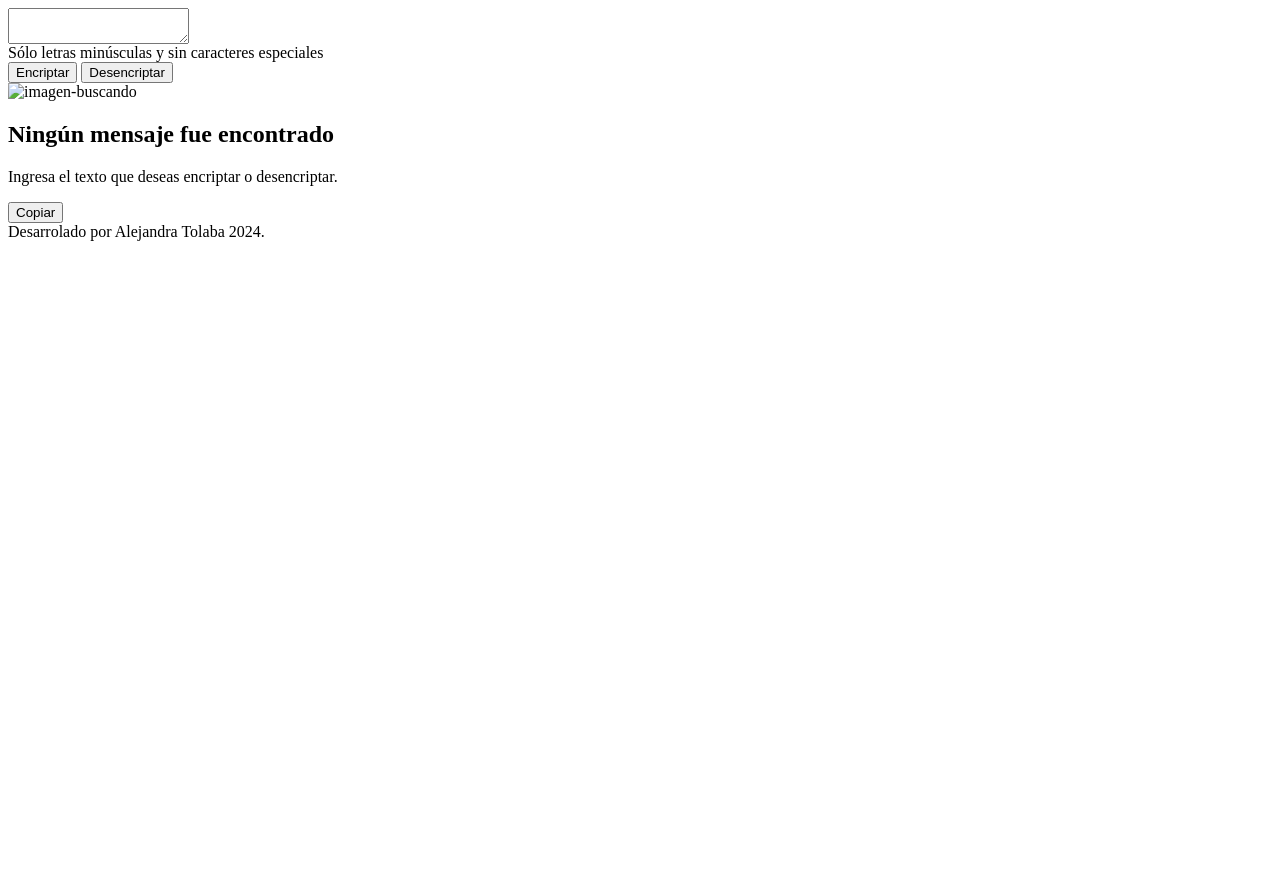
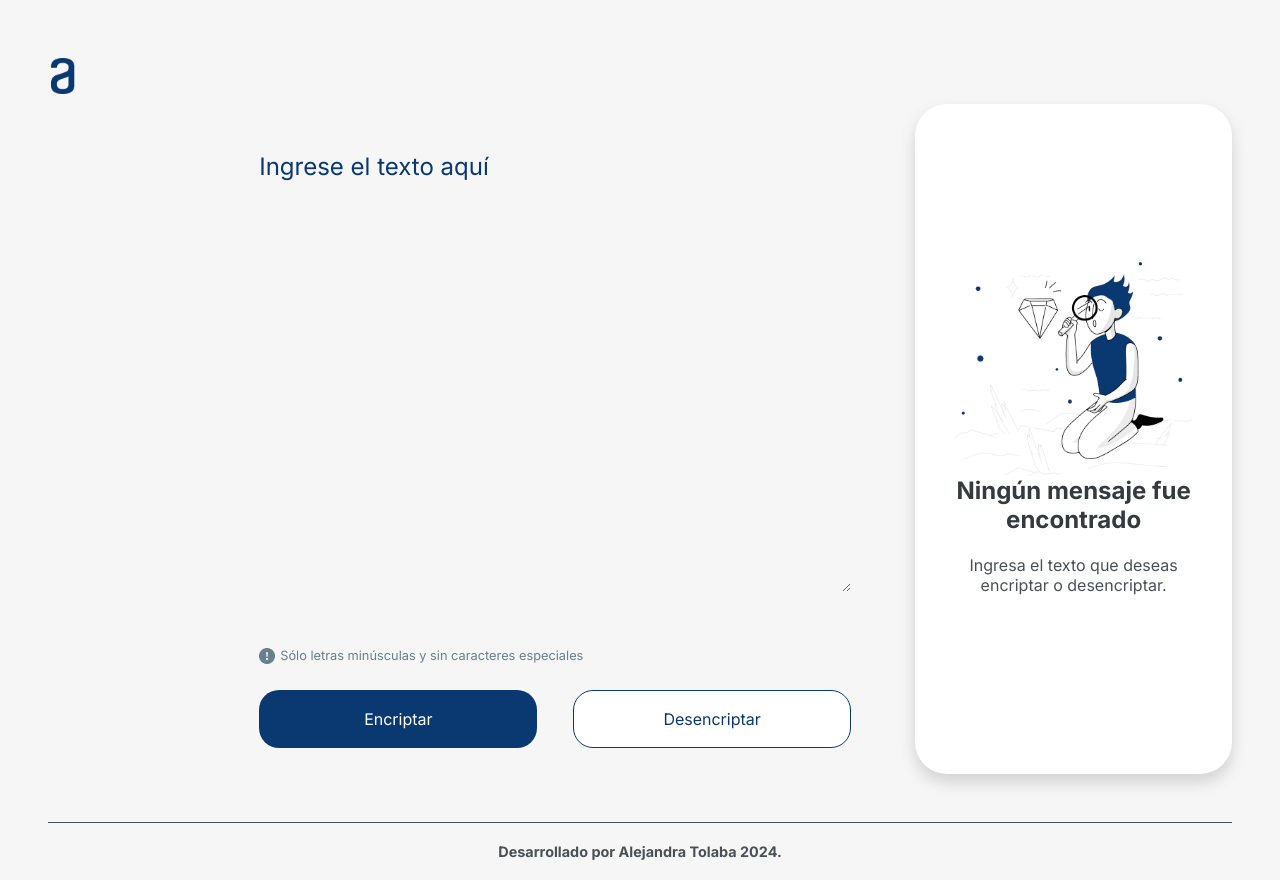
Before and after one commit to AlejandraTolaba/encriptador, a plain HTML site: page index.html in a window 1280 px wide. Before the commit the page ends 800 px from the top, so only its background shows below. Drawn offline with Linux system fonts and the light colour scheme.

Commit message:
add styles

```diff
--- a/index.html
+++ b/index.html
@@ -3,35 +3,40 @@
     <meta charset="UTF-8">
     <meta name="viewport" content="width=device-width, initial-scale=1.0">
     <title>Encriptador</title>
+
+    <!-- Estilos -->
+    <link rel="stylesheet" href="main.css">
+
 </head>
 <body>
-    <header>
-
+    <header class="contenedor__logo">
+        <img src="imagenes/Logo.png" alt="logo" class="logo">
     </header>
-    <main>
-        <section>
-            <textarea></textarea>
-            <div>
-                <span>Sólo letras minúsculas y sin caracteres especiales</span>
+    <main class="contenedor__principal">
+        <section class="contenedor__texto">
+            <textarea class="contenido__texto" placeholder="Ingrese el texto aquí"></textarea>
+            <div class="contenedor__mensaje__validacion">
+                <img src="imagenes/bi_exclamation-circle-fill.png" alt="signo-exclamacion">
+                <span class="contenido__mensaje__validacion">Sólo letras minúsculas y sin caracteres especiales</span>
             </div>
-            <div>
-                <button type="button">Encriptar</button>
-                <button type="button">Desencriptar</button>
+            <div class="contenedor__botones">
+                <button type="button" class="boton__encriptar">Encriptar</button>
+                <button type="button" class="boton__desencriptar">Desencriptar</button>
             </div>
         </section>
-        <section>
-            <div>
-                <img src="imagenes/Muñeco.png" alt="imagen-buscando">
-                <h2>Ningún mensaje fue encontrado</h2>
-                <p>Ingresa el texto que deseas encriptar o desencriptar.</p>
+        <section class="contenedor__presentacion__texto">
+            <div class="contenido__presentacion__texto">
+                <img src="imagenes/Muñeco.png" alt="imagen-buscando" class="imagen__buscando">
+                <h2 class="mensaje__no__encontrado">Ningún mensaje fue encontrado</h2>
+                <p class="presentacion__texto">Ingresa el texto que deseas encriptar o desencriptar.</p>
             </div>
             <div class="contenedor__boton__copiar">
-                <button type="button">Copiar</button>
+                <button type="button" class="boton__copiar">Copiar</button>
             </div>
         </section>
     </main>
-    <footer>
-        Desarrolado por Alejandra Tolaba 2024.
+    <footer class="footer">
+        Desarrollado por Alejandra Tolaba 2024.
     </footer>
 </body>
 </html>
--- /dev/null
+++ b/main.css
@@ -0,0 +1,179 @@
+@import url('https://fonts.googleapis.com/css2?family=Inter:wght@100..900&display=swap');
+
+:root {
+    --color-primario: #F6F6F6;
+    --color-secundario: #0A3871;
+    --color-terciario: #67808E;
+    /* --color-hover: #272727; */
+    --fuente-inter: "Inter", sans-serif;
+}
+
+* {
+    padding: 0;
+    margin:0;
+}
+
+body{
+    box-sizing: border-box;
+    background-color: var(--color-primario);
+    /* color: var(--color-secundario); */
+    font-family: var(--fuente-inter);
+    padding: 1rem 1rem 0;
+}
+
+button{
+    cursor: pointer;
+    font-size: 16px;
+    padding: 18px 0;
+    border-radius: 20px;
+    font-family: var(--fuente-inter);
+    font-weight: 400;
+}
+
+.contenedor__logo{
+    padding: 10px 0px;
+}
+
+.contenedor__logo .logo{
+    width: 30px;
+}
+
+.contenedor__principal{
+    display: flex;
+    flex-direction: column;
+}
+
+.contenedor__texto .contenido__texto{
+    width: 100%;
+    height: 60vh;
+    border: none;
+    background: transparent;
+    margin: 3rem 0 1.5rem;
+}
+
+.contenedor__texto .contenido__texto,
+.contenedor__texto .contenido__texto::placeholder{
+    font-family: var(--fuente-inter);
+    font-weight: 400;
+    color: var(--color-secundario);
+    font-size: 1.5rem;
+}
+
+.contenedor__mensaje__validacion{
+    display: flex;
+    margin-top: 2rem;;
+    font-size: .8rem;
+    color: var(--color-terciario);
+}
+
+.contenedor__mensaje__validacion .contenido__mensaje__validacion{
+    padding-left: 5px;
+    vertical-align: middle;
+}
+
+.contenedor__botones{
+    display: flex;
+    flex-direction: column;
+    padding: 10px 0;
+    gap: 24px;
+    margin: 1rem 0;
+}
+
+.contenedor__botones .boton__encriptar{
+    background-color: var(--color-secundario);
+    color: white;
+    border: none;
+}
+
+.contenedor__botones .boton__desencriptar{
+    background-color: white;
+    border: 1px solid var(--color-secundario);
+    color: var(--color-secundario);
+}
+
+.contenedor__presentacion__texto{
+    display: flex;
+    flex-direction: column;
+    margin-top: 2.5rem;
+    background-color: white;
+    border-radius: 32px;
+    text-align: center;
+    padding: 40px;
+    box-shadow: 0 .5rem 1rem rgba(0, 0, 0, .15);
+}
+
+.contenedor__presentacion__texto .contenido__presentacion__texto .imagen__buscando{
+    display: none;
+}
+
+.contenedor__presentacion__texto .contenido__presentacion__texto .mensaje__no__encontrado{
+    color: #343A40;
+}
+
+.contenedor__presentacion__texto .contenido__presentacion__texto .presentacion__texto{
+    font-weight: 400;
+    color: #495057;
+    overflow-wrap: break-word;
+    padding: 1.3rem 0;
+}
+
+.contenedor__presentacion__texto .contenedor__boton__copiar .boton__copiar{
+    display: none;
+    width: 100%;
+    background-color: white;
+    border: 1px solid var(--color-secundario);
+    color: var(--color-secundario);
+}
+
+.footer{
+    border-top: .8px solid #495057;
+    font-size: .9rem;
+    font-weight: bold;
+    color: #495057;
+    margin-top: 3rem;
+    padding: 20px 0;
+    text-align: center;
+}
+
+@media screen and (min-width: 768px) {
+    body{
+        padding: 3rem 3rem 0;
+    }
+
+    .contenedor__botones{
+        flex-direction: row;
+        justify-content: space-between;
+    }
+
+    .contenedor__botones button{
+        width: 47%;
+    }
+
+}
+
+@media screen and (min-width: 1024px) {
+    .contenedor__principal{
+        flex-direction: row;
+        justify-content: end;
+        gap: 4rem;
+    }
+
+    .contenedor__texto{
+        width: 50%;
+    }
+
+    .contenedor__texto .contenido__texto{
+        height: 55vh;
+    }
+
+    .contenedor__presentacion__texto{
+        margin-top: 0;
+        width: 20%;
+        justify-content: center;
+    }
+
+    .contenedor__presentacion__texto .contenido__presentacion__texto .imagen__buscando{
+        display: inline-block;
+        width: 100%;
+    }
+}
```
Also changed, not shown: imagenes/Logo.png (added), imagenes/Muñeco.png (added), imagenes/bi_exclamation-circle-fill.png (added).
